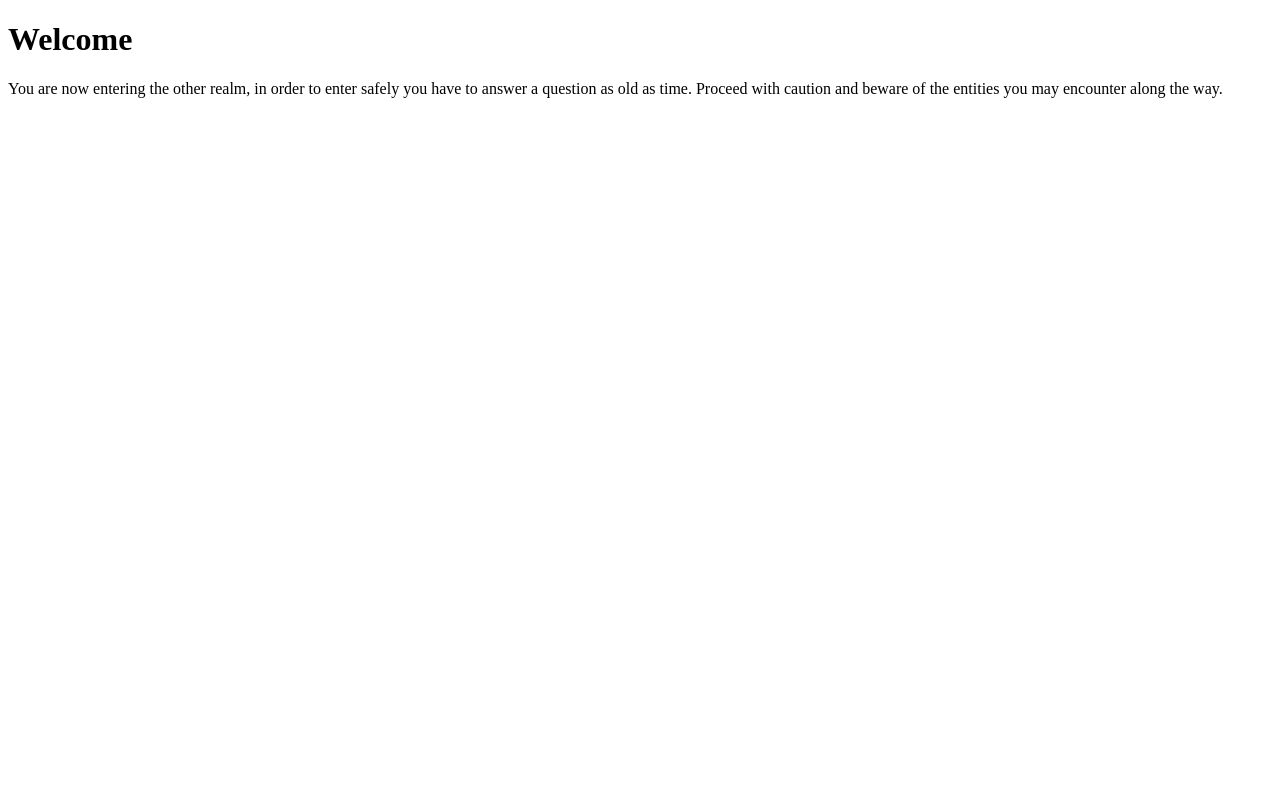
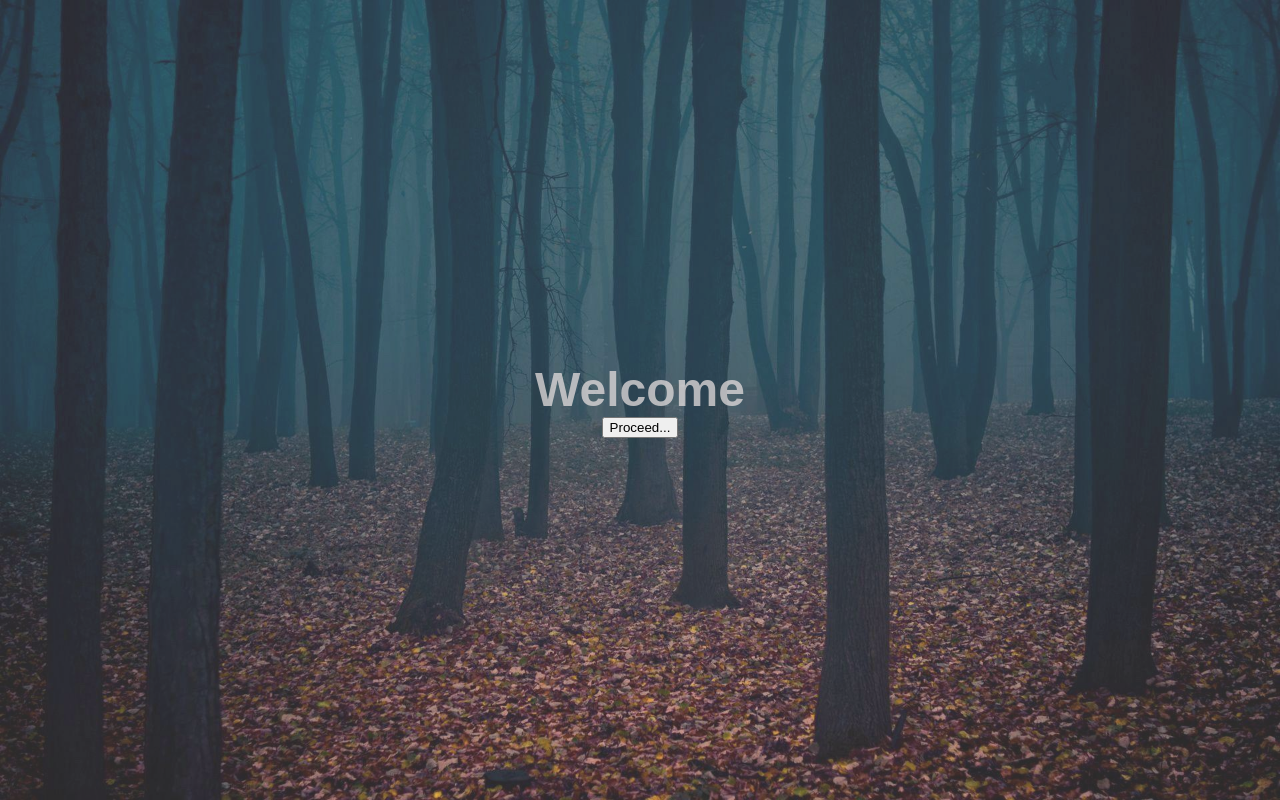
Before and after one commit to miaherman/JS-laboration1, a plain HTML site: page index.html in a window 1280 px wide. Drawn offline with Linux system fonts and the light colour scheme.

Commit message:
Added startpage, styled CSS, added some JS (not finished)

```diff
--- a/index.html
+++ b/index.html
@@ -3,14 +3,15 @@
 <head>
     <meta charset="UTF-8">
     <meta name="viewport" content="width=device-width, initial-scale=1.0">
-    <title>My Git Game</title>
+    <title>The other realm</title>
+    <link rel="stylesheet" a href="style.css">
     <script src="script.js"></script>
 </head>
 <body>
-    <main class="main-body">
-        <h1>Welcome</h1>
-        <p>You are now entering the other realm, in order to enter safely you have to answer a question as old as time. Proceed with caution and beware of the entities you may encounter along the way.</p>
-    </main>
+    <div class="main-body">
+         <h1>Welcome</h1>
+            <button onclick="proceedPrompt">Proceed...</button>
+    </div>
 
 </body>
 </html>
--- a/script.js
+++ b/script.js
@@ -0,0 +1,11 @@
+function proceedPrompt() {
+    let txt;
+    let person = prompt("Please enter your name");
+    if
+        (person == null) || person == "") {
+        txt = "I've seen more spine in jellyfish.";
+    }
+    else {
+        txt = "Hello" + person + "." + ""
+    }
+}
--- /dev/null
+++ b/style.css
@@ -0,0 +1,27 @@
+html, body {
+    display: flex;
+    height: 100%;
+    width: 100%;
+    margin: 0;
+    font-family: fantasy;
+    background-image: url(/images/forest.jpg) ;
+    background-size: cover;
+
+}
+
+.main-body{
+    display: flex;
+    flex-direction: column;
+    justify-content: center;
+    align-items: center;
+    text-align: center;
+    background-color: #ddd9d931;
+    width: 100%;
+}
+
+
+h1 {
+    margin: 0;
+    font-size: 3rem;
+    color: #e6dfdfbd;
+}
```
Also changed, not shown: images/forest.jpg (added).
